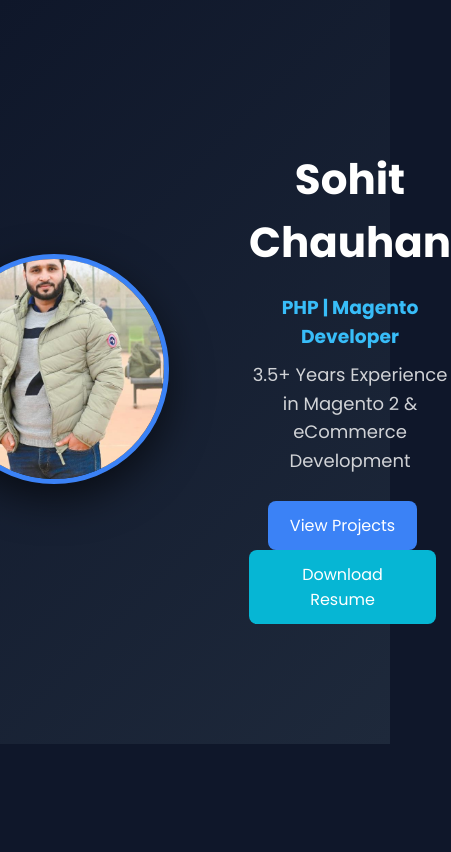
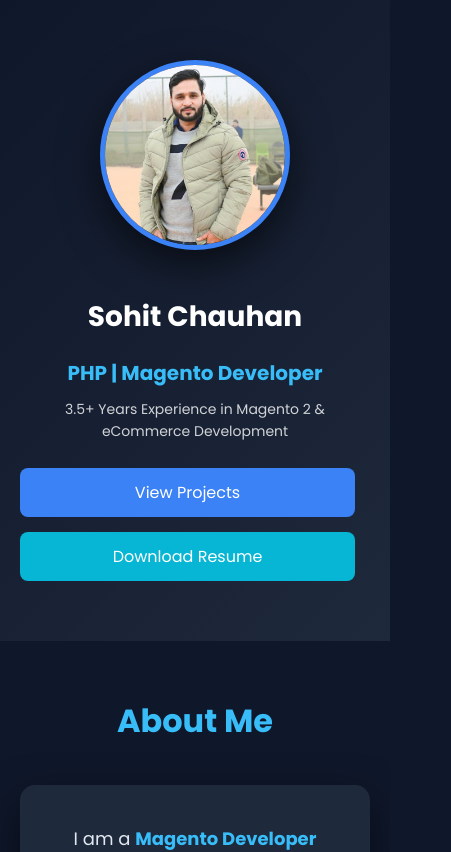
Before and after one commit to sohit11/sohit-portfolio, a React (Create React App) app: page / in a window 390 px wide. Shown: the top 852 px of the page, 451 px wide, since content can reach past the window. Built offline with nearby package versions, Linux system fonts and the light colour scheme.

Commit message:
mobile responsive fix

```diff
--- a/package.json
+++ b/package.json
@@ -14,7 +14,7 @@
     "web-vitals": "^2.1.4"
   },
   "scripts": {
-    "start": "react-scripts start",
+    "start": "cross-env HOST=127.0.0.1 PORT=3000 react-scripts start",
     "build": "react-scripts build",
     "predeploy": "npm run build",
     "deploy": "gh-pages -d build",
@@ -22,6 +22,7 @@
     "eject": "react-scripts eject"
   },
   "devDependencies": {
+    "cross-env": "^10.1.0",
     "gh-pages": "^6.3.0"
   },
   "browserslist": {
--- a/src/App.css
+++ b/src/App.css
@@ -88,7 +88,7 @@
   display: flex;
   align-items: center;   /* vertical center */
   justify-content: center;
-  gap: 80px;
+  /* gap: 80px; */
   padding: 120px 20px;
   /* min-height: 100vh;      */
   background: linear-gradient(135deg, #0f172a, #1e293b);
@@ -103,6 +103,7 @@
   object-fit: cover;
   border: 5px solid #3b82f6;
   box-shadow: 0 15px 40px rgba(0, 0, 0, 0.6);
+  object-position: top center;
 }
 
 /* Hero Text */
@@ -124,6 +125,9 @@
 /* Buttons */
 .hero-buttons {
   margin-top: 25px;
+  display: flex;
+  flex-direction: column; /* stack buttons on mobile */
+  gap: 15px;
 }
 
 .btn-primary,
@@ -153,7 +157,7 @@
 
 /* Sections */
 section {
-  padding: 40px 20px;
+  padding: 30px 20px;
   text-align: center;
   background-color: #0f172a;
 }
@@ -241,7 +245,7 @@
 }
 
 .about-section {
-  padding: 100px 20px;
+  padding: 30px 20px;
   text-align: center;
 }
 
@@ -267,7 +271,7 @@
 }
 
 .projects-section {
-  padding: 100px 20px;
+  padding: 30px 20px;
   text-align: center;
 }
 
@@ -329,3 +333,74 @@
     transform: rotate(360deg);
   }
 }
+
+/* Mobile Responsive */
+@media (max-width: 768px) {
+  .hero {
+    flex-direction: column;
+    text-align: center;
+    padding: 60px 20px;
+  }
+
+  .hero-right {
+    max-width: 100%;
+  }
+
+  .hero-right h1 {
+    font-size: 28px;
+  }
+
+  .hero-right h3 {
+    font-size: 20px;
+  }
+
+  .hero-right p {
+    font-size: 14px;
+  }
+
+  .profile-img {
+    width: 180px;
+    height: 180px;
+    margin-bottom: 20px;
+  }
+
+  .hero-buttons {
+    justify-content: center;
+  }
+}
+
+/* Desktop View */
+@media (min-width: 769px) {
+  .hero {
+    flex-direction: row;
+    gap: 80px;
+    text-align: left;
+    padding: 120px 40px;
+  }
+
+  .profile-img {
+    width: 220px;
+    height: 220px;
+  }
+
+  .hero-right h1 {
+    font-size: 42px;
+  }
+
+  .hero-right h3 {
+    font-size: 22px;
+  }
+
+  .hero-right p {
+    font-size: 18px;
+  }
+
+  .hero-buttons {
+    flex-direction: row;
+  }
+
+  .btn-primary,
+  .btn-secondary {
+    width: auto;
+  }
+}
--- a/src/components/Contact.js
+++ b/src/components/Contact.js
@@ -1,59 +1,31 @@
 function Contact() {
   return (
-    <section
-      style={{
-        padding: "50px 20px",
-        textAlign: "center",
-        background: "#f4f6f8",
-        minHeight: "60vh",
-      }}
-    >
-      <h2 style={{ fontSize: "32px", marginBottom: "20px" }}>Contact Me</h2>
+    <section style={{ padding: "30px" }}>
+      <h2>Contact</h2>
 
-      <div
-        style={{
-          maxWidth: "500px",
-          margin: "0 auto",
-          background: "#ffffff",
-          padding: "30px",
-          borderRadius: "12px",
-          boxShadow: "0 4px 15px rgba(0,0,0,0.1)",
-        }}
-      >
-        <p style={{ margin: "15px 0", fontSize: "18px" }}>
-          📧 Email:{" "}
+      <p>
+        Email:{" "}
         <a
           href="mailto:sohitchauhantmu@gmail.com"
-            style={{ color: "#007bff", textDecoration: "none" }}
+          style={{ color: "white", textDecoration: "none" }}
         >
           sohitchauhantmu@gmail.com
         </a>
       </p>
 
-        <p style={{ margin: "15px 0", fontSize: "18px" }}>
-          💻 GitHub:{" "}
-          <a
-            href="https://sohit11.github.io/sohit-portfolio/"
-            target="_blank"
-            rel="noopener noreferrer"
-            style={{ color: "#007bff", textDecoration: "none" }}
-          >
-            View Portfolio
-          </a>
-        </p>
-
-        <p style={{ margin: "15px 0", fontSize: "18px" }}>
-          🔗 LinkedIn:{" "}
+      <p>
+        LinkedIn:{" "}
         <a
           href="https://www.linkedin.com/in/sohit-chauhan-b10033108"
           target="_blank"
           rel="noopener noreferrer"
-            style={{ color: "#007bff", textDecoration: "none" }}
+          style={{ color: "white", textDecoration: "none" }}
         >
-            Visit LinkedIn
+          https://www.linkedin.com/in/sohit-chauhan-b10033108
         </a>
       </p>
-      </div>
+
+      <p>Phone: +91 9808080290</p>
     </section>
   );
 }
--- a/src/components/Header.js
+++ b/src/components/Header.js
@@ -14,7 +14,7 @@
 
         <div className="hero-buttons">
           <a href="#projects" className="btn-primary">View Projects</a>
-          <a href="/sohit-resume.pdf" download className="btn-secondary">
+          <a href={`${process.env.PUBLIC_URL}/sohit-resume.pdf`} download className="btn-secondary">
             Download Resume
           </a>
         </div>
--- a/src/components/Projects.js
+++ b/src/components/Projects.js
@@ -51,7 +51,7 @@
       ]
     },
     {
-      title: "Babsi (babsi.at)",
+      title: "Babsi's (babsi.at)",
       desc: "Led migration of a live eCommerce store from Shopware to Shopify including products, categories, variants, and media assets. Performed theme customization, implemented custom code solutions, optimized variant image handling, and configured multi-level navigation and newsletter integrations.",
       tech: [
         "Shopify Admin Panel",
```
Also changed, not shown: 2 other files (tests, documents, lock files or other folders). Lines whose indentation alone changed are shown as unchanged.
